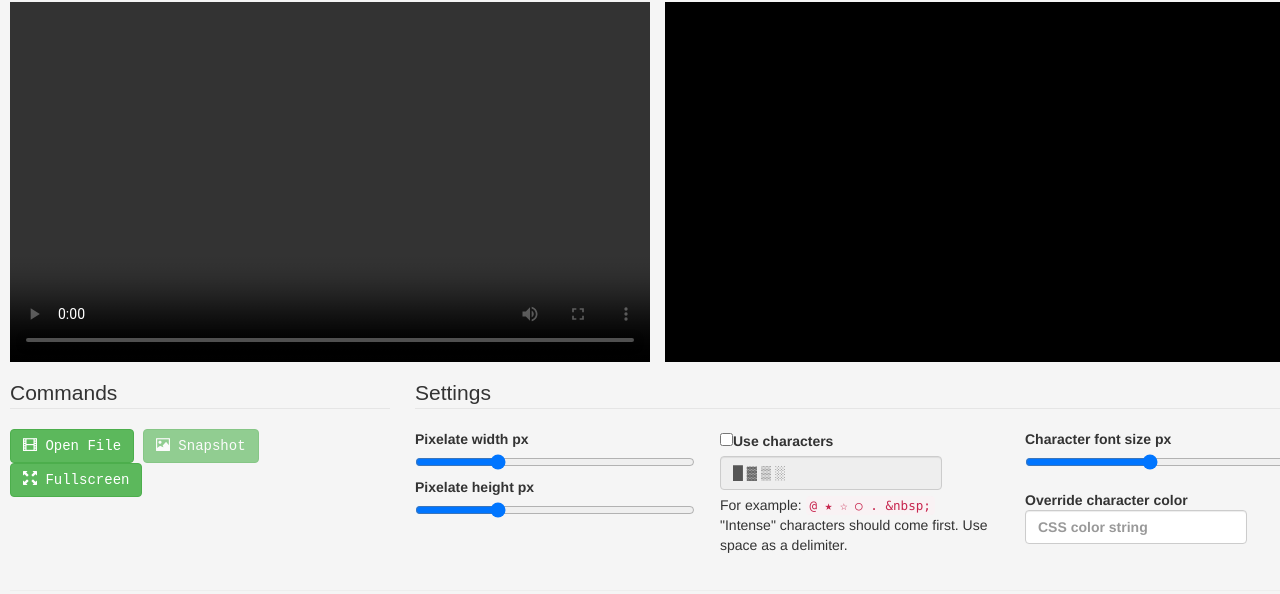
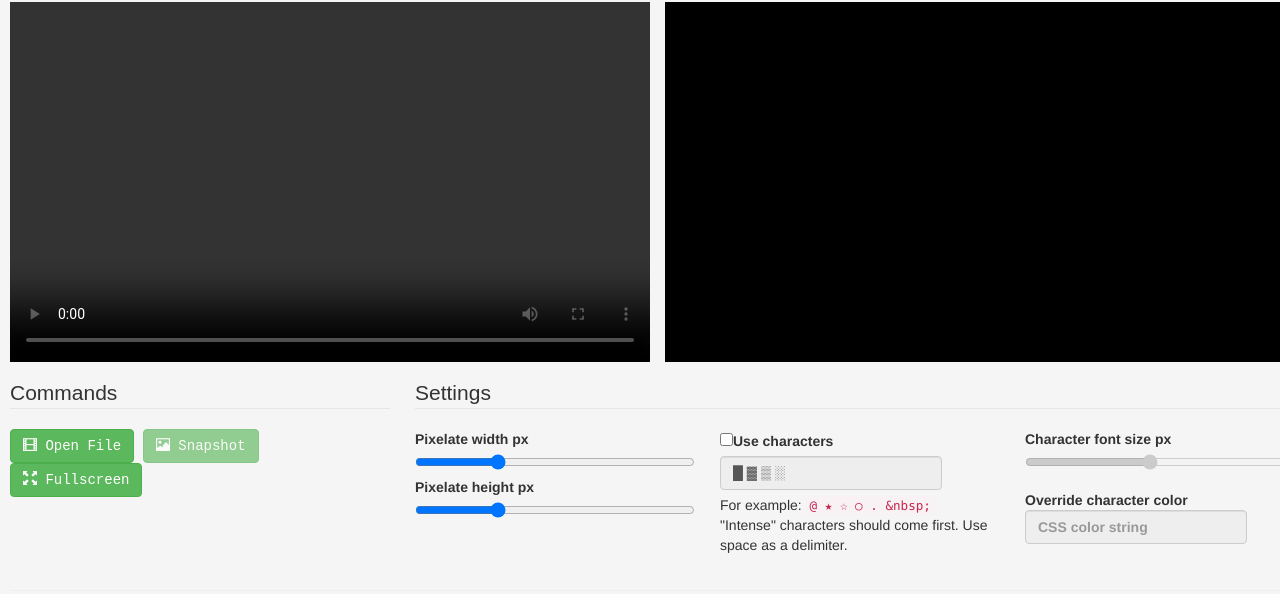
Before and after one commit to Xinkai/HTML5-Character-Player, a plain HTML site: page index.html in a window 1280 px wide. Shown: the part 68-662 px from the top of the page. Drawn offline with nearby package versions, Linux system fonts and the light colour scheme; a script that the page names is missing.

Commit message:
character_size and character_color inputs can be disabled from index.coffee

```diff
--- a/index.html
+++ b/index.html
@@ -69,11 +69,11 @@
             <div class="setting-group clearfix">
                 <div class="slider_label">
                     <label for="input_character_font_size">Character font size <span id="character_font_size"></span> px</label>
-                    <input type="range" id="input_character_font_size" value="10" min="2" max="20" />
+                    <input type="range" id="input_character_font_size" value="10" min="2" max="20" disabled />
                 </div>
                 <br />
                 <label>Override character color<br />
-                <input type="text" id="input_character_color" class="form-control" placeholder="CSS color string" /></label>
+                <input type="text" id="input_character_color" class="form-control" placeholder="CSS color string" disabled /></label>
             </div>
         </form>
     </fieldset>
```
Also changed, not shown: 1 other file.
